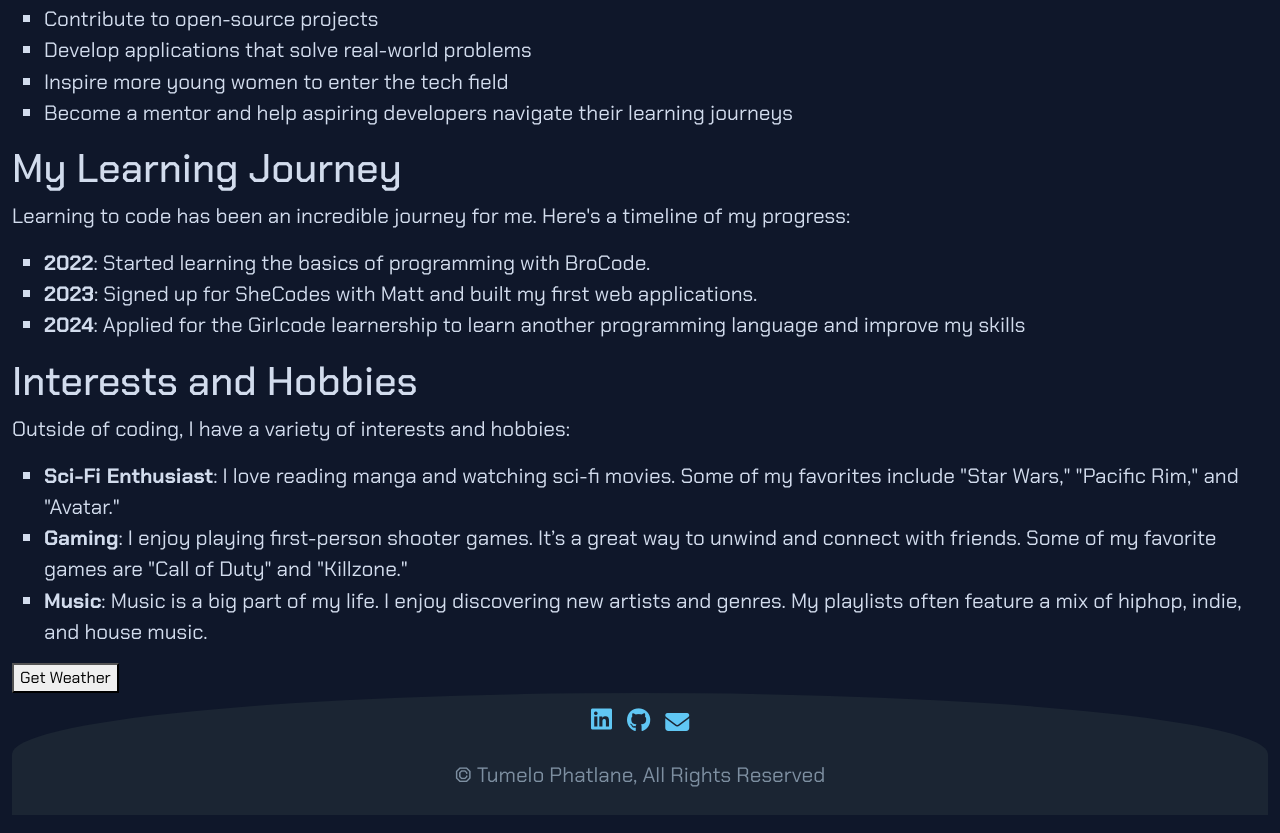
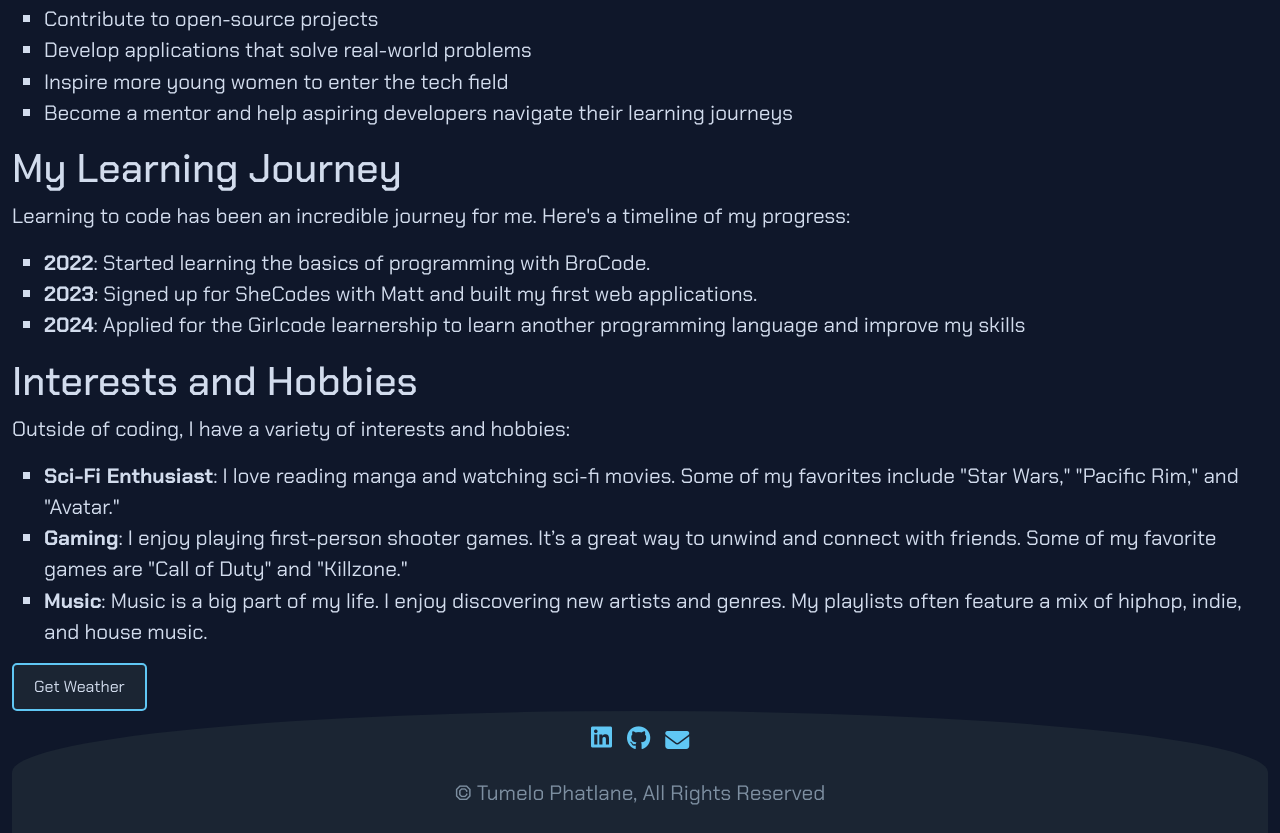
Before and after one commit to jvn310/MyPortfolio, a plain HTML site: page about.html in a window 1280 px wide. Shown: the part 514-1347 px from the top of the page. Drawn offline with nearby package versions, Linux system fonts and the light colour scheme; a script that the page names is missing; a web font is replaced by a local one.

Commit message:
styled weather button and modified javascript to get accurate location

```diff
--- a/src/styling/app.css
+++ b/src/styling/app.css
@@ -91,6 +91,23 @@
     color: #f6f6f6;
     text-decoration: none;
     cursor: pointer;
+}
+
+button {
+    background-color: #1b2533;
+    color: #d2dced;
+    border: 2px solid #60c7f4;
+    padding: 10px 20px;
+    border-radius: 5px;
+    font-size: 1rem;
+    cursor: pointer;
+    justify-content: center;
+    transition: background-color 0.3s ease, color 0.3s ease;
+}
+
+button:hover {
+    background-color: #1a2331;
+    color: #f6f6f6;
 }
 
 footer {
```
